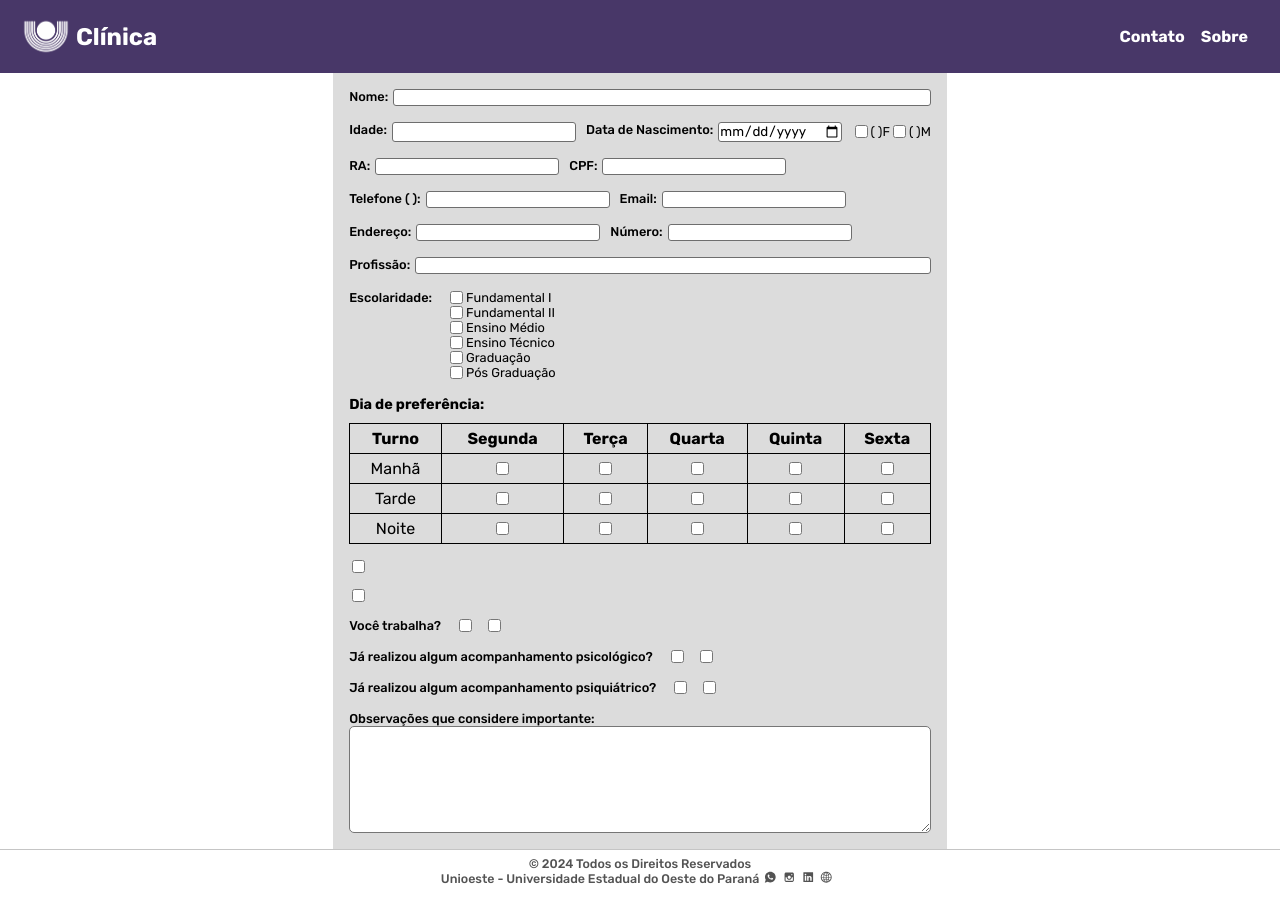
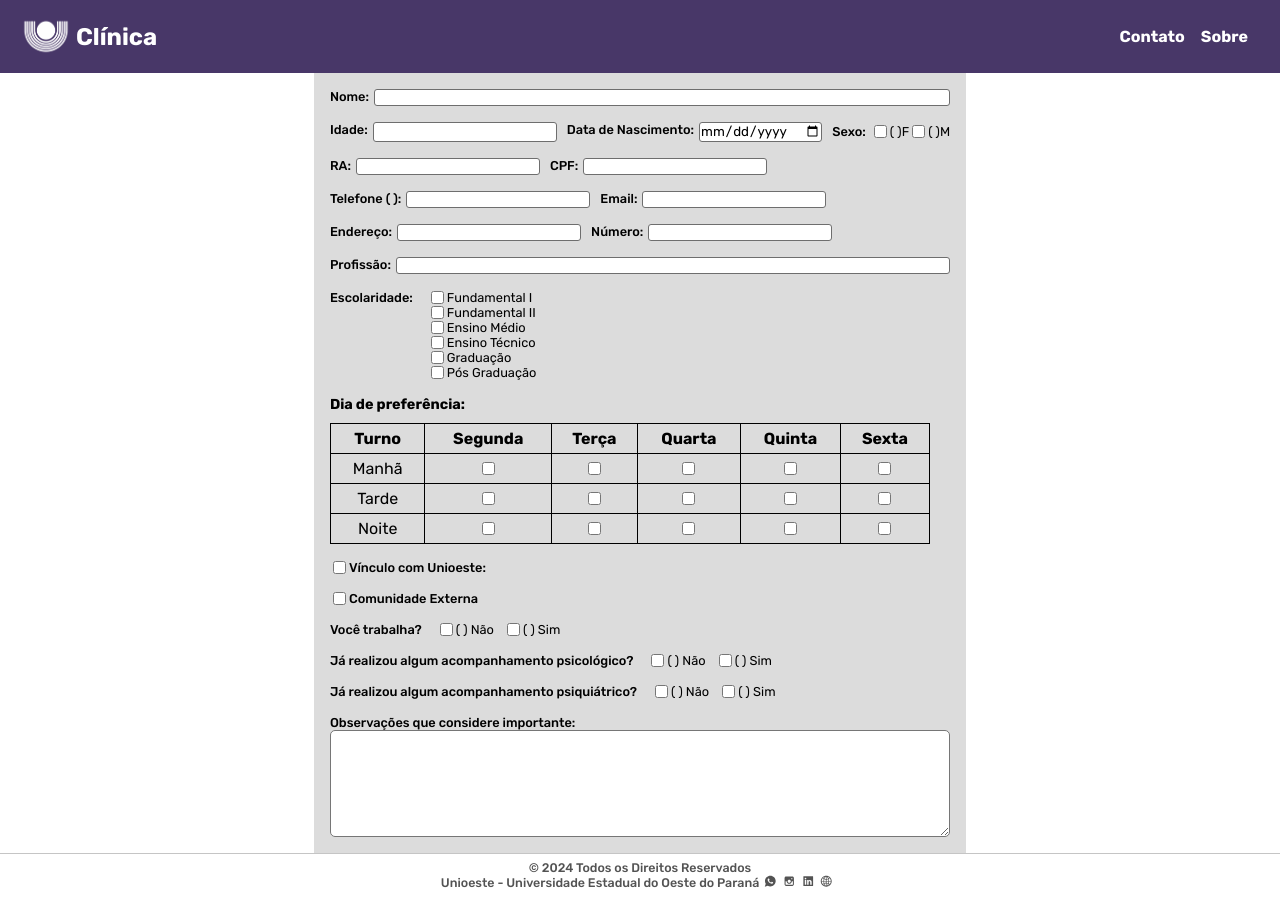
Before and after one commit to vinidiias/sistema-clinica, a React (Create React App) app: page /ficha in a window 1280 px wide. Built offline with nearby package versions, Linux system fonts and the light colour scheme; a web font is replaced by a local one.

Commit message:
ficha forms finalized

```diff
--- a/src/components/ficha/FichaForm.js
+++ b/src/components/ficha/FichaForm.js
@@ -38,13 +38,13 @@ const FichaForm = () => {
   }
 
   function handleShowPsychi(currentPsychi){
-    if(currentPsychi === 'psychiatric') setShowPsychi(true)
+    if(currentPsychi === 'Sim') setShowPsychi(true)
       else setShowPsychi(false)
   }
 
 
   function handleShowPsycho(currentPsycho) {
-    if(currentPsycho === 'psychological') setShowPsycho(true)
+    if(currentPsycho === 'Sim') setShowPsycho(true)
     else setShowPsycho(false)
   }
 
@@ -63,7 +63,7 @@ const FichaForm = () => {
 }
 
 function handleShowWork(currentWork) {
-  if(currentWork === 'working') setShowWork(true)
+  if(currentWork === 'Trabalha') setShowWork(true)
   else setShowWork(false)
 }
 
@@ -120,9 +120,9 @@ function handleWorkChange(value) {
 
   function handleSetShowTypeVinculo(currentVinculo) {
     if (currentVinculo !== null) {
+      setShowTypeVinculo(false);
+    } else {
       setShowTypeVinculo(true);
-    } else {
-      setShowTypeVinculo(false);
     }
   }
 
@@ -155,6 +155,9 @@ function handleWorkChange(value) {
           <Input type="number" name="age" text="Idade" />
           <Input type="date" name="date" text="Data de Nascimento" />
           <div className={styles.sex}>
+            <label htmlFor="sexo-F" className={styles.label}>
+              Sexo:
+            </label>
             <CheckBox
               side="right"
               isSelected={selectedSexo === "F"}
@@ -198,13 +201,13 @@ function handleWorkChange(value) {
         </div>
         <Input type="text" name="work" text="Profissão" customClass="flex_1" />
         <div style={{ marginBottom: "1em" }} className={styles.flex}>
-          <label htmlFor="education" className={styles.label}>
+          <label htmlFor="education-Fundamental I" className={styles.label}>
             Escolaridade:
           </label>
           <div>
             <CheckBox
               isSelected={selectedSchool === "Fundamental I"}
-              name="fundamentalI"
+              name="education"
               side="right"
               text="Fundamental I"
               value="Fundamental I"
@@ -213,7 +216,7 @@ function handleWorkChange(value) {
             <CheckBox
               isSelected={selectedSchool === "Fundamental II"}
               side="right"
-              name="fundamentalII"
+              name="education"
               text="Fundamental II"
               value="Fundamental II"
               handleOnChange={handleSchoolChange}
@@ -221,14 +224,13 @@ function handleWorkChange(value) {
             <CheckBox
               isSelected={selectedSchool === "Ensino Médio"}
               side="right"
-              name="ensino_medio"
+              name="education"
               text="Ensino Médio"
               value="Ensino Médio"
               handleOnChange={handleSchoolChange}
             />
             <CheckBox
               isSelected={selectedSchool === "Ensino Técnico"}
-              id="education-4"
               side="right"
               name="education"
               text="Ensino Técnico"
@@ -237,7 +239,6 @@ function handleWorkChange(value) {
             />
             <CheckBox
               isSelected={selectedSchool === "Graduação"}
-              id="education-5"
               side="right"
               name="education"
               text="Graduação"
@@ -246,7 +247,6 @@ function handleWorkChange(value) {
             />
             <CheckBox
               isSelected={selectedSchool === "Pós Graduação"}
-              id="education-6"
               side="right"
               name="education"
               text="Pós Graduação"
@@ -264,24 +264,24 @@ function handleWorkChange(value) {
                     Turno do seu curso:
                   </label>
                   <CheckBox
-                    selected={selectedTurno === "Manhã"}
-                    id="course-1"
+                    isSelected={selectedTurno === "Manhã"}
+                    side="right"
                     value="Manhã"
                     name="course"
                     text="Manhã"
                     handleOnChange={handleTurnoChange}
                   />
                   <CheckBox
-                    selected={selectedTurno === "Tarde"}
-                    id="course-2"
+                    isSelected={selectedTurno === "Tarde"}
+                    side="right"
                     value="Tarde"
                     name="course"
                     text="Tarde"
                     handleOnChange={handleTurnoChange}
                   />
                   <CheckBox
-                    selected={selectedTurno === "Noite"}
-                    id="course-3"
+                    isSelected={selectedTurno === "Noite"}
+                    side="right"
                     value="Noite"
                     name="course"
                     text="Noite"
@@ -300,63 +300,47 @@ function handleWorkChange(value) {
         </div>
         <div style={{ marginBottom: "1em" }} className={styles.flex}>
           <CheckBox
-            selected={selectedVinculo === "Vínculo com Unioeste"}
-            id="vinculo"
+            customClass="bold"
+            isSelected={selectedVinculo === "Vínculo com Unioeste"}
+            side="right"
             value="Vínculo com Unioeste"
-            name="vinculo_unioeste"
+            name="vinculo_com_unioeste"
+            text="Vínculo com Unioeste:"
             handleOnChange={handleVinculoChange}
-            label="vinculo_unioeste"
-            textLabel="Vínculo com Unioeste:"
           />
           {showTypeVinculo && (
             <div className={styles.flex}>
-              <Input
-                customClass="marginBottom_zero light"
+              <CheckBox
                 isSelected={selectedTypeVinculo === "Docente"}
-                handleOnChange={() => {
-                  handleTypeVinculoChange("Docente");
-                }}
-                id="vinculo-1"
-                type="checkbox"
-                name="vinculo_unioeste"
-                title="Docente"
+                side="right"
                 value="Docente"
+                name="vinculo_com_unioeste"
+                text="Docente"
+                handleOnChange={handleTypeVinculoChange}
               />
-              <Input
-                customClass="marginBottom_zero light"
+              <CheckBox
                 isSelected={selectedTypeVinculo === "Agente"}
-                handleOnChange={() => {
-                  handleTypeVinculoChange("Agente");
-                }}
-                id="vinculo-2"
-                type="checkbox"
-                name="vinculo_unioeste"
-                title="Agente"
+                side="right"
                 value="Agente"
+                name="vinculo_com_unioeste"
+                text="Agente"
+                handleOnChange={handleTypeVinculoChange}
               />
-              <Input
-                customClass="marginBottom_zero light"
+              <CheckBox
                 isSelected={selectedTypeVinculo === "Acadêmico"}
-                handleOnChange={() => {
-                  handleTypeVinculoChange("Acadêmico");
-                }}
-                id="vinculo-3"
-                type="checkbox"
-                name="vinculo_unioeste"
-                title="Acadêmico"
+                side="right"
                 value="Acadêmico"
+                name="vinculo_com_unioeste"
+                text="Acadêmico"
+                handleOnChange={handleTypeVinculoChange}
               />
-              <Input
-                customClass="marginBottom_zero light"
+              <CheckBox
                 isSelected={selectedTypeVinculo === "Estagiário"}
-                handleOnChange={() => {
-                  handleTypeVinculoChange("Estagiário");
-                }}
-                id="vinculo-4"
-                type="checkbox"
-                name="vinculo_unioeste"
-                title="Estagiário"
+                side="right"
                 value="Estagiário"
+                name="vinculo_com_unioeste"
+                text="Estagiário"
+                handleOnChange={handleTypeVinculoChange}
               />
             </div>
           )}
@@ -364,7 +348,6 @@ function handleWorkChange(value) {
         {showSetor && (
           <div>
             <Input
-              id="1"
               type="text"
               name="setor"
               text="Setor que trabalha"
@@ -374,10 +357,12 @@ function handleWorkChange(value) {
         )}
         <div style={{ marginBottom: "1em" }}>
           <CheckBox
+            isSelected={selectedCommunity === 'Comunidade Externa'}
+            side="right"
             name="community"
+            value="Comunidade Externa"
             text="Comunidade Externa"
             customClass="bold"
-            selected={selectedCommunity}
             handleOnChange={handleCommunityChange}
           />
         </div>
@@ -386,14 +371,18 @@ function handleWorkChange(value) {
             Você trabalha?
           </label>
           <CheckBox
-            selected={selectedWork}
+            isSelected={selectedWork === 'Não trabalha'}
+            side="right"
+            value="Não trabalha"
             handleOnChange={handleWorkChange}
-            name="not_work"
+            name="work"
             text="( ) Não"
           />
           <CheckBox
-            selected={selectedWork}
+            isSelected={selectedWork === "Trabalha"}
+            side="right"
             handleOnChange={handleWorkChange}
+            value="Trabalha"
             name="working"
             text="( ) Sim"
           />
@@ -402,60 +391,72 @@ function handleWorkChange(value) {
           <div>
             <Input
               type="time"
-              name="working"
+              name="work"
               text="Trabalha em qual horário?"
             />
           </div>
         )}
         <div style={{ marginBottom: "1em" }} className={styles.flex}>
-          <label htmlFor="psychological" className={styles.label}>
+          <label htmlFor="follow_psycho-Não" className={styles.label}>
             Já realizou algum acompanhamento psicológico?
           </label>
+          <div className={styles.flex}>
             <CheckBox
-            selected={selectedPsycho}
+              isSelected={selectedPsycho === 'Não'}
+              side="right"
+              value="Não"
+              name="follow_psycho"
+              text="( ) Não"
               handleOnChange={handlePsychoChange}
-            name="not_psychological"
-            text="( ) Não"
             />
             <CheckBox
-            selected={selectedPsycho}
+              isSelected={selectedPsycho === 'Sim'}
+              side="right"
+              name="follow_psycho"
+              value="Sim"
+              text="( ) Sim"
               handleOnChange={handlePsychoChange}
-            name="psychological"
-            text="( ) Sim"
             />
+          </div>
         </div>
         {showPsycho && (
           <div>
             <Input
               type="text"
-              name="following_psycho"
+              name="follow_psycho"
               text="Por quanto tempo acompanhamento psicológico?"
             />
           </div>
         )}
 
         <div style={{ marginBottom: "1em" }} className={styles.flex}>
-          <label htmlFor="psychiatric" className={styles.label}>
+          <label htmlFor="follow_psychiatric-Não" className={styles.label}>
             Já realizou algum acompanhamento psiquiátrico?
           </label>
+          <div className={styles.flex}>
             <CheckBox
-            selected={selectedPsychi}
+              isSelected={selectedPsychi === 'Não'}
+              side="right"
+              value='Não'
+              name="follow_psychiatric"
+              text="( ) Não"
               handleOnChange={handlePsychiChange}
-            name="not_psychiatric"
-            text="( ) Não"
             />
             <CheckBox
-            selected={selectedPsychi}
+              isSelected={selectedPsychi === 'Sim'}
+              side='right'
+              value='Sim'
+              name="follow_psychiatric"
+              text="( ) Sim"
               handleOnChange={handlePsychiChange}
-            name="psychiatric"
-            text="( ) Sim"
             />
+          </div>
         </div>
         {showPsychi && (
           <div>
             <Input
               type="text"
-              name="following_psychi"
+              name="follow_psychiatric"
               text="Por quanto tempo fez acompanhamento psiquiátrico?"
             />
           </div>
--- a/src/components/form/CheckBox.js
+++ b/src/components/form/CheckBox.js
@@ -2,10 +2,12 @@ import styles from './CheckBox.module.css'
 
 const CheckBox = ({ name, text, side, handleOnChange, value, isSelected, customClass }) => {
 
+  const inputId = `${name}-${value}`;
+
     return (
       <div className={`${styles.form_control} ${styles[customClass]}`}>
         {side === "left" && (
-          <label htmlFor={name} className={styles.label_left}>
+          <label htmlFor={value} className={styles.label_left}>
             {text}
           </label>
         )}
@@ -13,12 +15,12 @@ const CheckBox = ({ name, text, side, handleOnChange, value, isSelected, customC
           type="checkbox"
           checked={isSelected}
           name={name}
-          id={value}
-          onChange={() => handleOnChange(name)}
+          id={inputId}
+          onChange={() => handleOnChange(value)}
           value={value | ''}
         />
         {side === "right" && (
-          <label htmlFor={value} className={styles.label_right}>
+          <label htmlFor={inputId} className={styles.label_right}>
             {text}
           </label>
         )}
--- a/src/components/form/CheckBox.module.css
+++ b/src/components/form/CheckBox.module.css
@@ -29,7 +29,7 @@
 }
 
 .bold label {
-    font-weight: bold;
+    font-weight: 500;
 }
 
 .align_start {
--- a/src/components/form/Input.js
+++ b/src/components/form/Input.js
@@ -1,6 +1,7 @@
 import styles from './Input.module.css'
 
-const Input = ({ type, name, text, isSelected, handleOnChange, placeholder, value, autoComplete, customClass}) => {
+const Input = ({ type, name, text, handleOnChange, placeholder, value, autoComplete, customClass}) => {
+
     return (
       <div
         className={`${styles.form_control} ${
@@ -15,7 +16,6 @@ const Input = ({ type, name, text, isSelected, handleOnChange, placeholder, valu
         <input
           type={type}
           name={name}
-          checked={isSelected}
           id={name}
           placeholder={placeholder}
           onChange={handleOnChange}
```
Also changed, not shown: src/components/ficha/FichaForm.module.css (+11 -1 lines). Lines whose indentation alone changed are shown as unchanged.
